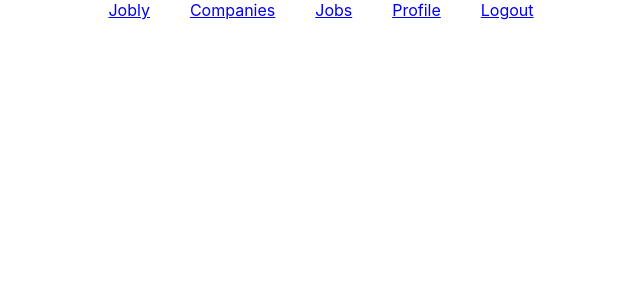
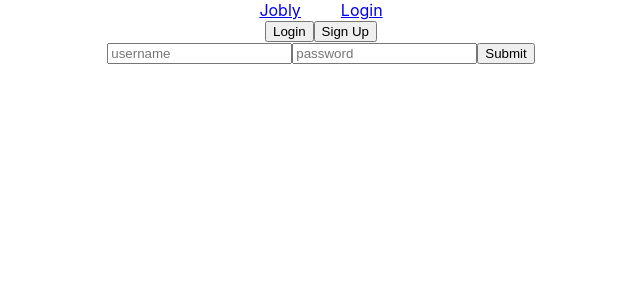
Before and after one commit to jonhuth/jobly-frontend, a React (Create React App) app: page /login in a window 1280 px wide. Shown: the top 300 px of the page, without its empty margins (319-959 px from the left). Built offline with nearby package versions, Linux system fonts and the light colour scheme.

Commit message:
added authorization

```diff
--- a/src/App.js
+++ b/src/App.js
@@ -1,16 +1,51 @@
-import React, { useState } from 'react';
-import { BrowserRouter } from "react-router-dom";
+import React, { useState, useEffect } from 'react';
+import { BrowserRouter, Redirect } from "react-router-dom";
 import './App.css';
 import Navigation from './Navigation';
 import Routes from './Routes';
+import JoblyApi from './JoblyApi';
 
 function App() {
-  const [token, setToken] = useState('blah');
+  const [infoLoaded, setInfoLoaded] = useState(false);
+  const [currentUser, setCurrentUser] = useState({ username: '' });
+  const [token, setToken] = useState(localStorage.getItem('token'));
+
+  // use effect with token as dependency
+  // set or remove token based on current token state
+  useEffect(() => {
+    token ? localStorage.setItem('token', token) : localStorage.removeItem('token');
+  }, [token])
+
+  function logout() {
+    // set token and current user states back to default
+    setToken(null);
+    setCurrentUser({ username: '' });
+    // localStorage.clear(); // alternative
+    return null; //we don't want to redirect here; need to be in switch??
+  }
+  async function login(userObj) {
+    // make api call to login user
+    let token = await JoblyApi.login(userObj);
+    // set token and current user states
+    setToken(token);
+    setCurrentUser({ username: userObj.username });
+    // store token in localStorage
+    return null;
+  }
+  async function signup(userObj) {
+    // make api call to create user and login user
+    let token = await JoblyApi.signup(userObj);
+    // set token and current user states
+    setToken(token);
+    setCurrentUser({ username: userObj.username });
+    // store token in localStorage
+    return null;
+  }
   return (
     <div className="App">
       <BrowserRouter>
-        <Navigation token={token} />
-        <Routes />
+        <Navigation token={token} logout={logout} />
+        <Routes login={login} signup={signup} token={token} />
       </BrowserRouter>
     </div>
   );
--- a/src/JoblyApi.js
+++ b/src/JoblyApi.js
@@ -6,11 +6,8 @@ class JoblyApi {
 
     // should come from env var
     const BASE_URL = 'http://localhost:3001';
-
-    const _token = // for now, hardcode token for "testing"
-      'eyJhbGciOiJIUzI1NiIsInR5cCI6IkpXVCJ9.eyJ1c2VybmFtZSI6InRlc' +
-      '3RpbmciLCJpc19hZG1pbiI6ZmFsc2UsImlhdCI6MTU1MzcwMzE1M30.' +
-      'COmFETEsTxN_VfIlgIKw0bYJLkvbRQNgO1XCSE8NZ0U';
+    // for now, hardcode token for "testing"
+    const _token = localStorage.getItem('token');
 
     const data =
       verb === 'get'
@@ -44,6 +41,19 @@ class JoblyApi {
     let res = await this.request(`jobs?search=${searchTerm}`);
     return res.jobs;
   }
+
+  static async login(userObj) {
+    console.log(userObj);
+    let res = await this.request('login',
+      userObj, 'post');
+    return res.token;
+  }
+
+  static async signup(userObj) {
+    let res = await this.request('users',
+      userObj, 'post');
+    return res.token;
+  }
 }
 
 export default JoblyApi;
--- a/src/LoginSignup.js
+++ b/src/LoginSignup.js
@@ -1,9 +1,74 @@
-import React from 'react';
+import React, { useState } from 'react';
 
-function LoginSignup() {
-  return (<div>
+function LoginSignup({ signup, login }) {
+  const INITIAL_STATE = {
+    username: "", password: "",
+    first_name: "", last_name: "", email: ""
+  };
+  const [formData, setFormData] = useState(INITIAL_STATE);
+  const [formErrors, setFormErrors] = useState('');
+  const [isExistingUser, setIsExistingUser] = useState(true);
 
-    </div>);
+  function handleSubmit(evt) {
+    evt.preventDefault();
+    // if existing user, log them in; otherwise, sign up
+    isExistingUser ? login(formData) : signup(formData);
+    setFormData(INITIAL_STATE);
+  }
+
+  function handleChange(evt) {
+    const { name, value } = evt.target;
+    // set new state for form data
+    setFormData(prevFormData => ({
+      ...prevFormData,
+      [name]: value
+    }));
+  }
+
+  return (
+    <div>
+      <button onClick={() => setIsExistingUser(true)}>Login</button>
+      <button onClick={() => setIsExistingUser(false)}>Sign Up</button>
+      <form onSubmit={handleSubmit}>
+        <input
+          value={formData.username}
+          name='username'
+          placeholder='username'
+          onChange={handleChange}
+        />
+        <input
+          type='password'
+          value={formData.password}
+          name='password'
+          placeholder='password'
+          onChange={handleChange}
+        />
+        {!isExistingUser &&
+          (<>
+            <input
+              value={formData.first_name}
+              name='first_name'
+              placeholder='first name'
+              onChange={handleChange}
+            />
+            <input
+              value={formData.last_name}
+              name='last_name'
+              placeholder='last name'
+              onChange={handleChange}
+            />
+            <input
+              value={formData.email}
+              name='email'
+              placeholder='email'
+              onChange={handleChange}
+            />
+          </>)
+        }
+        <button>Submit</button>
+      </form>
+    </div>
+  );
 }
 
 export default LoginSignup;
--- a/src/Navigation.js
+++ b/src/Navigation.js
@@ -1,7 +1,7 @@
 import React from 'react';
 import { NavLink } from "react-router-dom";
 
-function Navigation({ token }) {
+function Navigation({ token, logout }) {
 
   if (token) {
     return <div>
@@ -11,7 +11,7 @@ function Navigation({ token }) {
         <NavLink exact to="/companies">Companies</NavLink>
         <NavLink exact to="/jobs">Jobs</NavLink>
         <NavLink exact to="/profile">Profile</NavLink>
-        <NavLink exact to="/">Logout</NavLink>
+        <NavLink exact to="/" ><span onClick={logout}>Logout</span></NavLink>
       </nav>
     </div>
         }
--- a/src/Routes.js
+++ b/src/Routes.js
@@ -9,7 +9,7 @@ import LoginSignup from './LoginSignup';
 // import SignupForm from './SignupForm';
 import ProfileForm from './ProfileForm';
 
-function Routes() {
+function Routes( { login, signup, token } ) {
   return (
     <Switch>
       <Route exact path="/companies/:company">
@@ -22,7 +22,8 @@ function Routes() {
         <JobList />
       </Route>
       <Route exact path="/login">
-        <LoginSignup />
+        {token ? <Redirect to='/' /> : <LoginSignup login={login} signup={signup}/>}
+        {/* {isExistingUser ? <LoginForm /> : <SignupForm />} */}
       </Route>
       <Route exact path="/profile">
         <ProfileForm />
```
